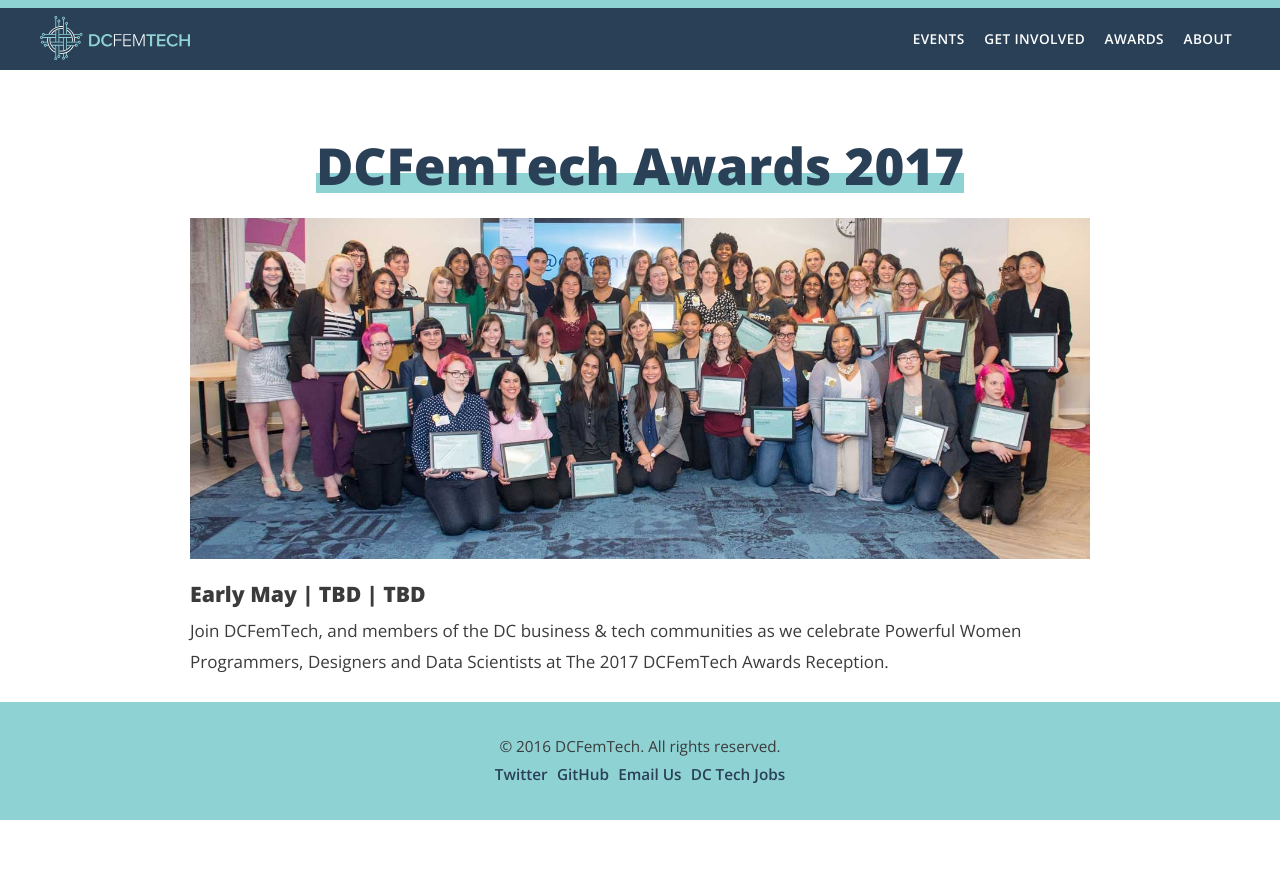
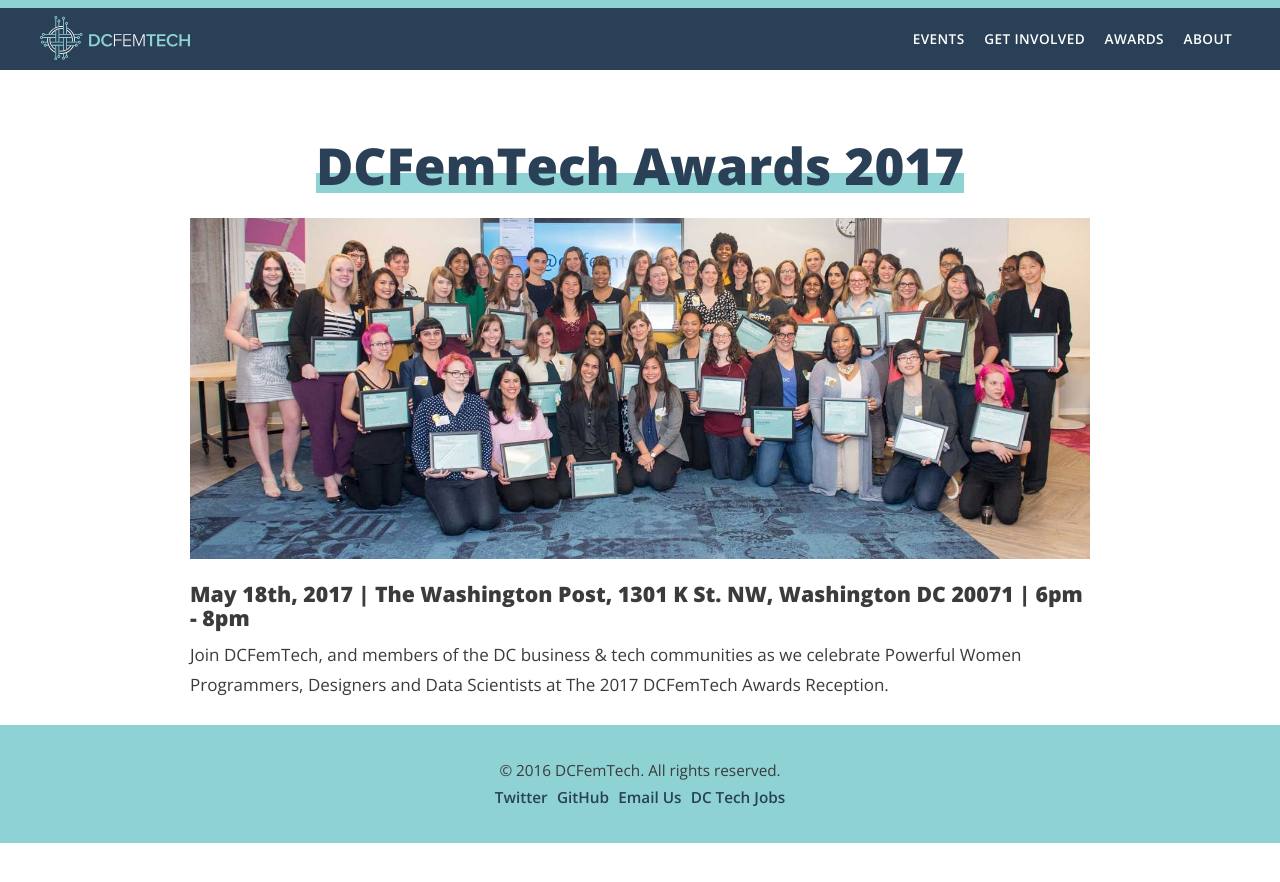
Before and after one commit to dcfemtech/dcfemtech.github.io, a Jekyll site: the page built from _events/awards-event-2017.markdown, in a window 1280 px wide. Shown: the top 882 px of the page. Built offline with Jekyll 4.4.1, drawn with Linux system fonts in a browser that asks for light colours.

Commit message:
add date

```diff
--- a/_events/awards-event-2017.markdown
+++ b/_events/awards-event-2017.markdown
@@ -4,9 +4,9 @@
 date:   2017-02-25
 eventDate:   2017-04-13
 categories: events
-datePretty: Early May
-location: TBD
-time: TBD
+datePretty: May 18th, 2017
+location: The Washington Post, 1301 K St. NW, Washington DC 20071
+time: 6pm - 8pm
 registerLink:
 description: Join DCFemTech, and members of the DC business & tech communities as we celebrate Powerful Women Programmers, Designers and Data Scientists at The 2017 DCFemTech Awards Reception.
 contact:
--- a/awards.html
+++ b/awards.html
@@ -9,6 +9,7 @@
   <div class="l-wrapper">
     <h1><span class="main-headline">DCFT Powerful Women Awards</span></h1>
     <img src="assets/awards-2016.jpg" alt="Image of the 2016 award winners">
+    <h3>May 18, 2017 | The Washington Post, 1301 K St. NW, Washington DC | 6pm - 8pm</h3>
     <p class="main-intro">The DCFemTech Awards will recognize powerful women programmers, designers, and data scientists based in the Washington, DC region. We'll congratulate women who are working in the trenches of tech to help their company or organization achieve success, sometimes entirely behind the scenes.</p>
 
 
```
